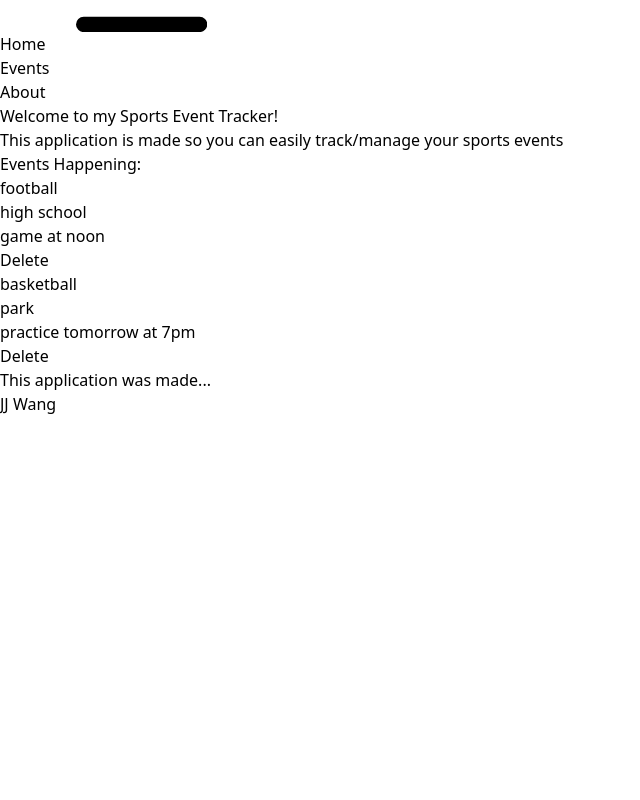
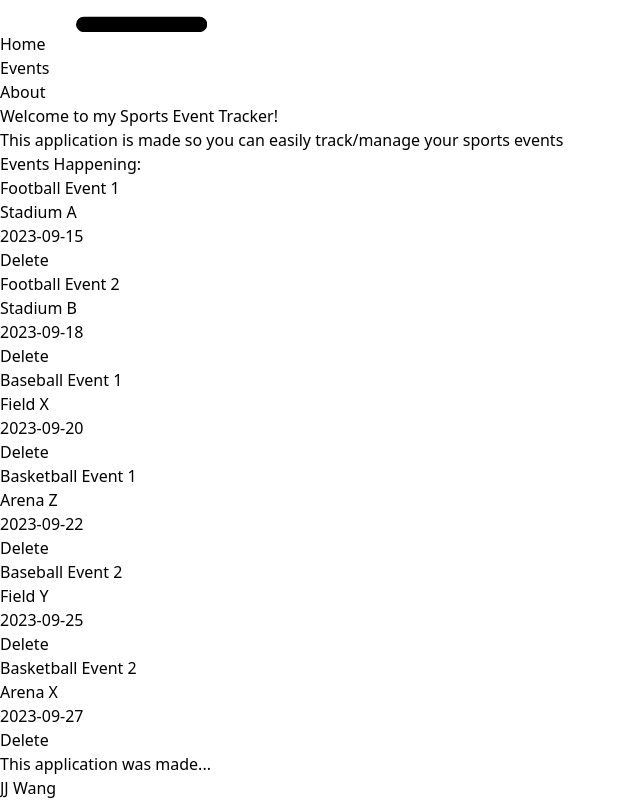
Before and after one commit to thejjwang/reactSportsEventTracker, a React (Vite) app in the folder vite-project/: page / in a window 1280 px wide. Shown: the part 1361-2161 px from the top of the page, without its empty margins (0-640 px from the left). Before the commit the page ends 1777 px from the top, so only its background shows below. Built offline with nearby package versions, Linux system fonts and the light colour scheme; data requests are answered from the project's data file.

Commit message:
refactoring events

```diff
--- a/vite-project/db.json
+++ b/vite-project/db.json
@@ -2,15 +2,45 @@
   "events": [
     {
       "id": 1,
-      "name": "football",
-      "date": "game at noon",
-      "location": "high school"
+      "name": "Football Event 1",
+      "sport": "Football",
+      "date": "2023-09-15",
+      "location": "Stadium A"
     },
     {
       "id": 2,
-      "name": "basketball",
-      "location": "park",
-      "date": "practice tomorrow at 7pm"
+      "name": "Football Event 2",
+      "sport": "Football",
+      "date": "2023-09-18",
+      "location": "Stadium B"
+    },
+    {
+      "id": 3,
+      "name": "Baseball Event 1",
+      "sport": "Baseball",
+      "date": "2023-09-20",
+      "location": "Field X"
+    },
+    {
+      "id": 4,
+      "name": "Basketball Event 1",
+      "sport": "Basketball",
+      "date": "2023-09-22",
+      "location": "Arena Z"
+    },
+    {
+      "id": 5,
+      "name": "Baseball Event 2",
+      "sport": "Baseball",
+      "date": "2023-09-25",
+      "location": "Field Y"
+    },
+    {
+      "id": 6,
+      "name": "Basketball Event 2",
+      "sport": "Basketball",
+      "date": "2023-09-27",
+      "location": "Arena X"
     }
   ]
 }
--- a/vite-project/src/App.jsx
+++ b/vite-project/src/App.jsx
@@ -5,40 +5,18 @@
 // events page
 // event details page
 
-import { useEffect, useState } from 'react'
 import NavBar from './components/NavBar'
 import EventsPage from './components/EventsPage'
 import HomePage from './components/HomePage'
 import About from './components/About'
 
 function App() {
-  const [events, setEvents] = useState([]);
-
-  useEffect(() => {
-    const fetchEvents = async () => {
-      try {
-        const response = await fetch("http://localhost:3000/events");
-        if (response.ok) {
-          const data = await response.json();
-          console.log(data)
-          setEvents(data);
-          console.log(events);
-        } else {
-          console.log("Failed to fetch products");
-        }
-      } catch (error) {
-        console.log("Error fetching products:", error);
-      }
-    };
-
-    fetchEvents();
-  }, []);
 
   return (
     <>
       <NavBar />
       <HomePage />
-      <EventsPage events={events}/>
+      <EventsPage />
       <About />
     </>
   )
--- a/vite-project/src/components/Event.jsx
+++ b/vite-project/src/components/Event.jsx
@@ -7,12 +7,12 @@ const Event = ({event}) => {
     }
 
     return (
-        <div className="flex flex-col gap-2 capitalize">
-            <div>
+        <div className="flex gap-2 capitalize">
+            <div className="flex gap-10">
                 <h3>{event.name}</h3>
                 <p>{event.location}</p>
                 <p>{event.date}</p>
-                </div>
+            </div>
             <button onClick={handleDelete} className="w-24 py-3 px-4 inline-flex justify-center items-center gap-2 rounded-md bg-red-100 border border-transparent font-semibold text-red-500 hover:text-white hover:bg-red-500 focus:outline-none focus:ring-2 ring-offset-white focus:ring-red-500 focus:ring-offset-2 transition-all text-sm dark:focus:ring-offset-gray-800">Delete</button>
         </div>
     )
--- a/vite-project/src/components/EventsPage.jsx
+++ b/vite-project/src/components/EventsPage.jsx
@@ -1,19 +1,48 @@
 // On the Events Page, users can view a list of sports events
 // and click on an event to view its details on the Event Details Page.
+// for my sports event tracker app: how should i go about making my sports event section: the data will be persisted via db.json and i wanted to have like a huge container in the eventspage which will hold the events, but will be categorized by sport. So at the top you will click football for example and it will display all the football events on the dbjson. Or if baseball is selected same thing
 
 import Event from "./Event";
+import { useState, useEffect } from "react";
 
-const EventsPage = ({events}) => {
+const EventsPage = () => {
+  const [events, setEvents] = useState([]);
+  const [filteredEvent, setFilteredEvent] = useState("");
 
-    return (
-        <div id="events" className="h-screen w-screens bg-sky-300 pt-20">
-            <h1 className="text-4xl font-bold mb-4 text-white text-center">Events Happening: </h1>
-            {events.map((event, index) => (
-                <div className="bg-white m-4 p-4 rounded-lg shadow-md w-64 h-48 flex flex-col justify-center items-center mt-0" key={index}>
-                    <Event event={event}/>
-                </div>
-            ))}
+  useEffect(() => {
+    const fetchEvents = async () => {
+      try {
+        const response = await fetch("http://localhost:3000/events");
+        if (response.ok) {
+          const data = await response.json();
+          console.log(data);
+          setEvents(data);
+          console.log(events);
+        } else {
+          console.log("Failed to fetch products");
+        }
+      } catch (error) {
+        console.log("Error fetching products:", error);
+      }
+    };
+
+    fetchEvents();
+  }, []);
+
+  return (
+    <div id="events" className="h-screen w-screens bg-sky-300 pt-20">
+      <h1 className="text-4xl font-bold mb-4 text-white text-center">
+        Events Happening:{" "}
+      </h1>
+      {events.map((event, index) => (
+        <div
+          className="bg-white m-4 p-4 rounded-lg shadow-md w-5/6 h-14 flex flex-col justify-center items-center mt-0"
+          key={index}
+        >
+          <Event event={event} />
         </div>
-    )
-}
+      ))}
+    </div>
+  );
+};
 export default EventsPage;
```
